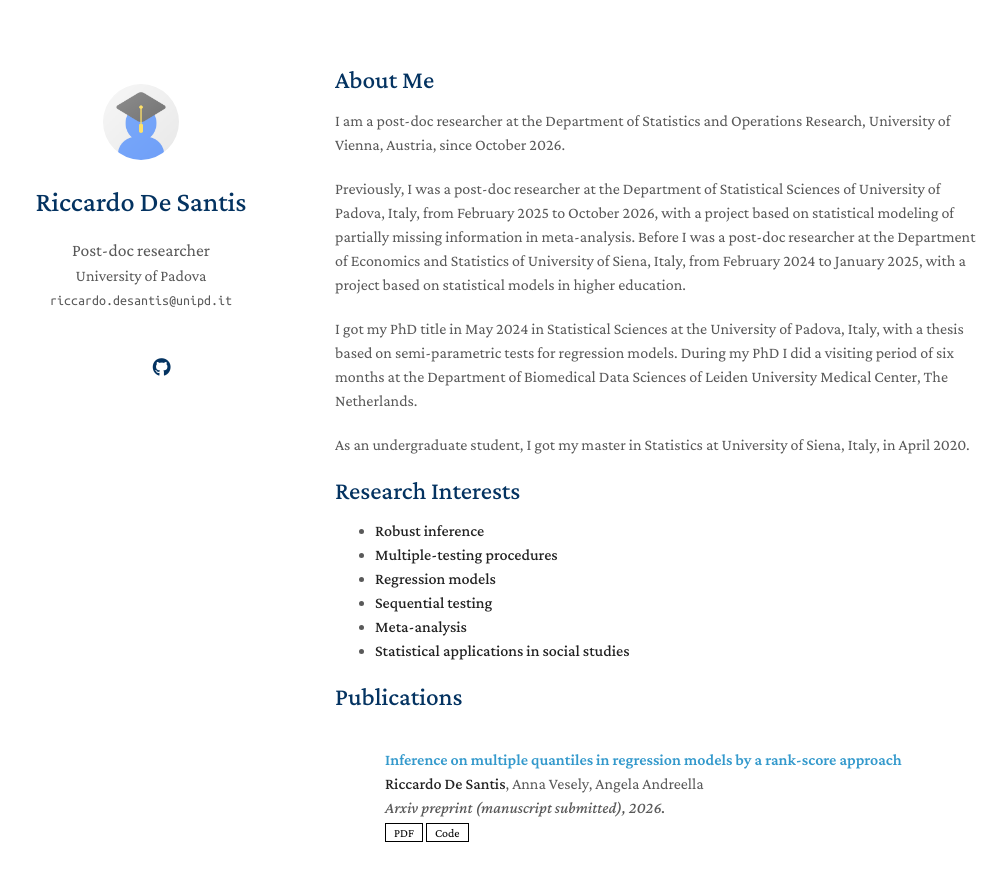
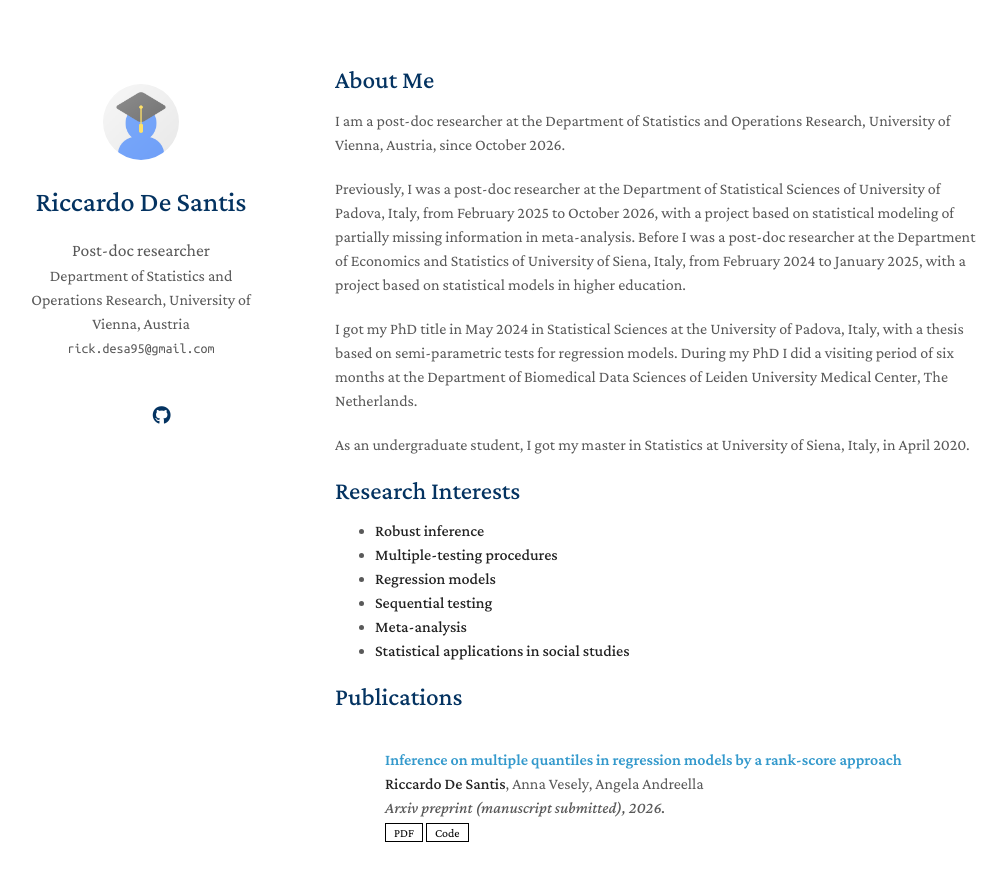
Before and after one commit to Rickdesa/rickdesa.github.io, a Jekyll site: the page built from index.md, in a window 1280 px wide and 900 px high. Shown: the top 881 px of the window, without its empty margins (135-1142 px from the left). Built offline with Jekyll 4.4.1, drawn with Linux system fonts in a browser that asks for light colours; a style sheet for code colours, icons or effects is not loaded; our own code applies the rules of GitHub Pages for plain Markdown files.

Commit message:
Update affiliation and email in config file

```diff
--- a/_config.yml
+++ b/_config.yml
@@ -1,8 +1,8 @@
 # Basic Information
 title: Riccardo De Santis
 position: Post-doc researcher
-affiliation: University of Padova
-email: riccardo.desantis@unipd.it
+affiliation: Department of Statistics and Operations Research, University of Vienna, Austria
+email: rick.desa95@gmail.com
 
 # Search Engine Optimization (SEO)
 # The following information is used to improve the website traffic from search engines, e.g., Google.
```
